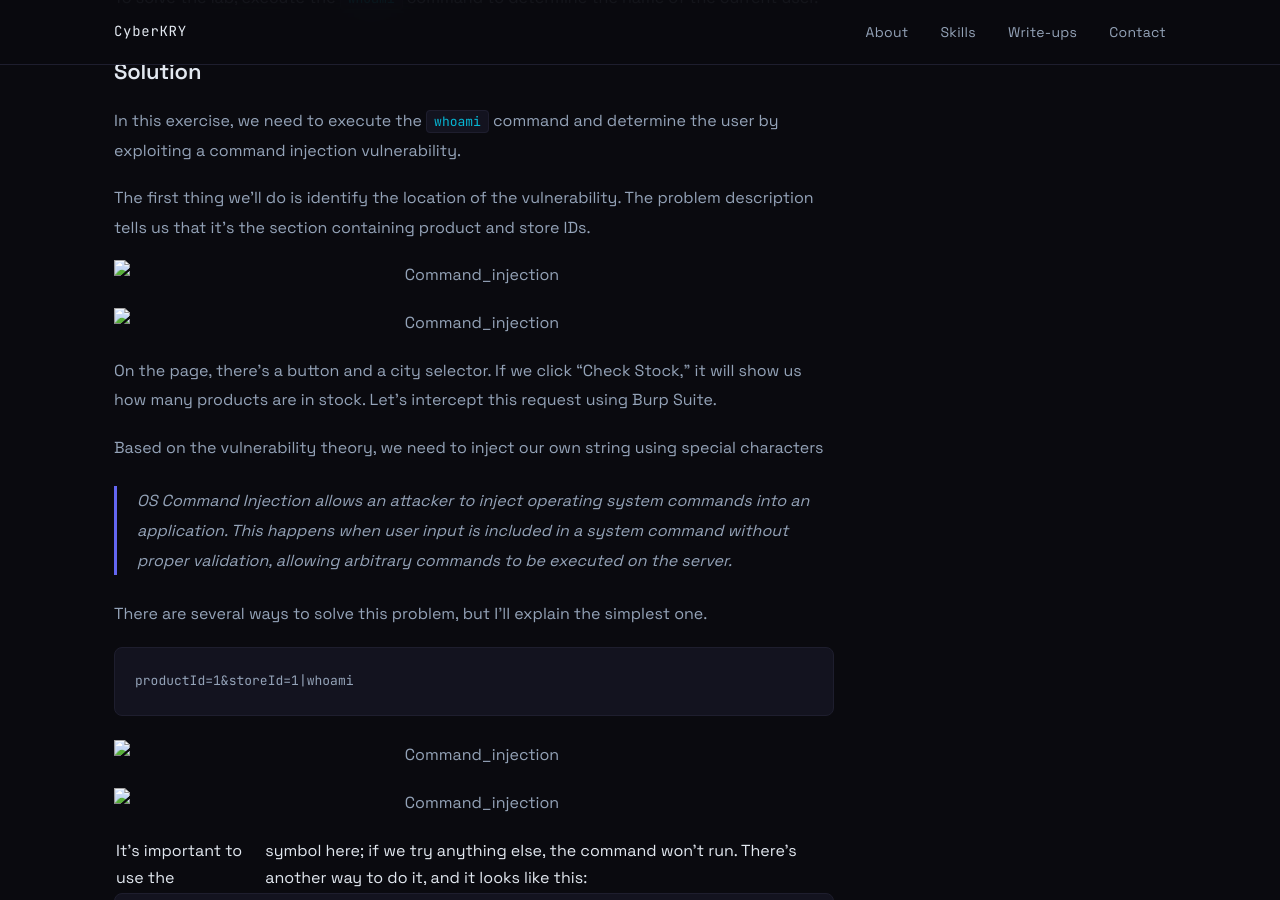
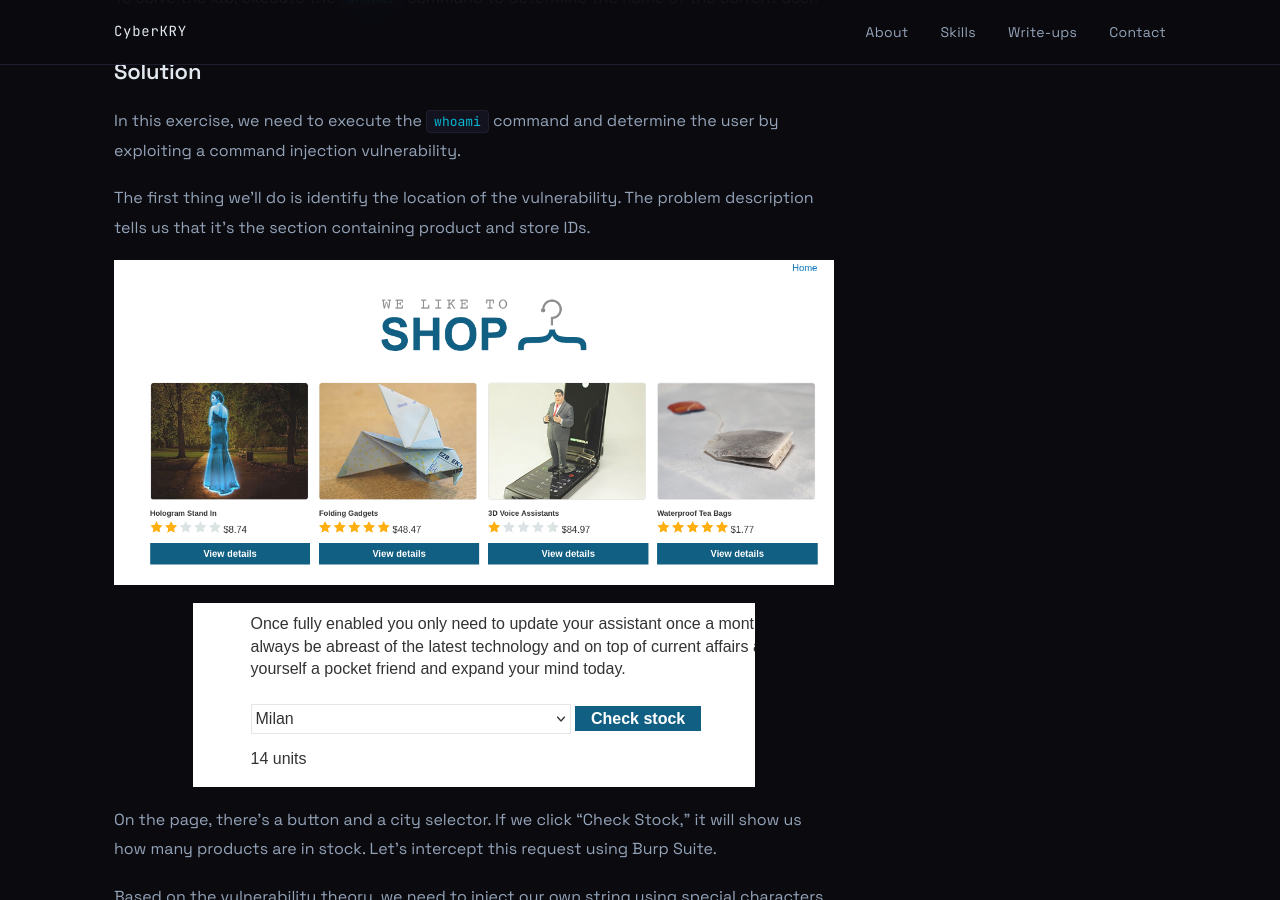
Before and after one commit to CyberKRY/CyberKRY.github.io, a Jekyll site: the page built from _posts/2026-07-18-portswigger-Lab: OS command injection, simple case.md, in a window 1280 px wide and 900 px high, scrolled down 926 px. Built offline with Jekyll 4.4.1, drawn with Linux system fonts in a browser that asks for light colours.

Commit message:
Update 2026-07-18-portswigger-Lab: OS command injection, simple case.md

````diff
--- a/_posts/2026-07-18-portswigger-Lab: OS command injection, simple case.md
+++ b/_posts/2026-07-18-portswigger-Lab: OS command injection, simple case.md
@@ -35,11 +35,11 @@ In this exercise, we need to execute the `whoami` command and determine the user
 The first thing we'll do is identify the location of the vulnerability. The problem description tells us that it's the section containing product and store IDs.
 
 <p align="center">
-  <img src="assets/css/img/Command injection/Comnd_inj1.png" alt="Command_injection" />
+  <img src="/assets/css/img/Command injection/Comnd_inj1.png" alt="Command_injection" />
 </p>
 
 <p align="center">
-  <img src="assets/css/img/Command injection/Comnd_inj2.png" alt="Command_injection" />
+  <img src="/assets/css/img/Command injection/Comnd_inj2.png" alt="Command_injection" />
 </p>
 
 On the page, there's a button and a city selector. If we click “Check Stock,” it will show us how many products are in stock. Let's intercept this request using Burp Suite.
@@ -55,11 +55,11 @@ productId=1&storeId=1|whoami
 ```
 
 <p align="center">
-  <img src="assets/css/img/Command injection/Comnd_inj3.png" alt="Command_injection" />
+  <img src="/assets/css/img/Command injection/Comnd_inj3.png" alt="Command_injection" />
 </p>
 
 <p align="center">
-  <img src="assets/css/img/Command injection/Comnd_inj4.png" alt="Command_injection" />
+  <img src="/assets/css/img/Command injection/Comnd_inj4.png" alt="Command_injection" />
 </p>
 
 It's important to use the | symbol here; if we try anything else, the command won't run. There's another way to do it, and it looks like this:
@@ -75,11 +75,11 @@ productId=1%26+whoami+%26+%23&storeId=1
 Here, we've commented out `storeid` so it doesn't cause an error.
 
 <p align="center">
-  <img src="assets/css/img/Command injection/Comnd_inj5.png" alt="Command_injection" />
+  <img src="/assets/css/img/Command injection/Comnd_inj5.png" alt="Command_injection" />
 </p>
 
 <p align="center">
-  <img src="assets/css/img/Command injection/Comnd_inj6.png" alt="Command_injection" />
+  <img src="/assets/css/img/Command injection/Comnd_inj6.png" alt="Command_injection" />
 </p>
 
 After processing the request, we see that the response returned the user
````
